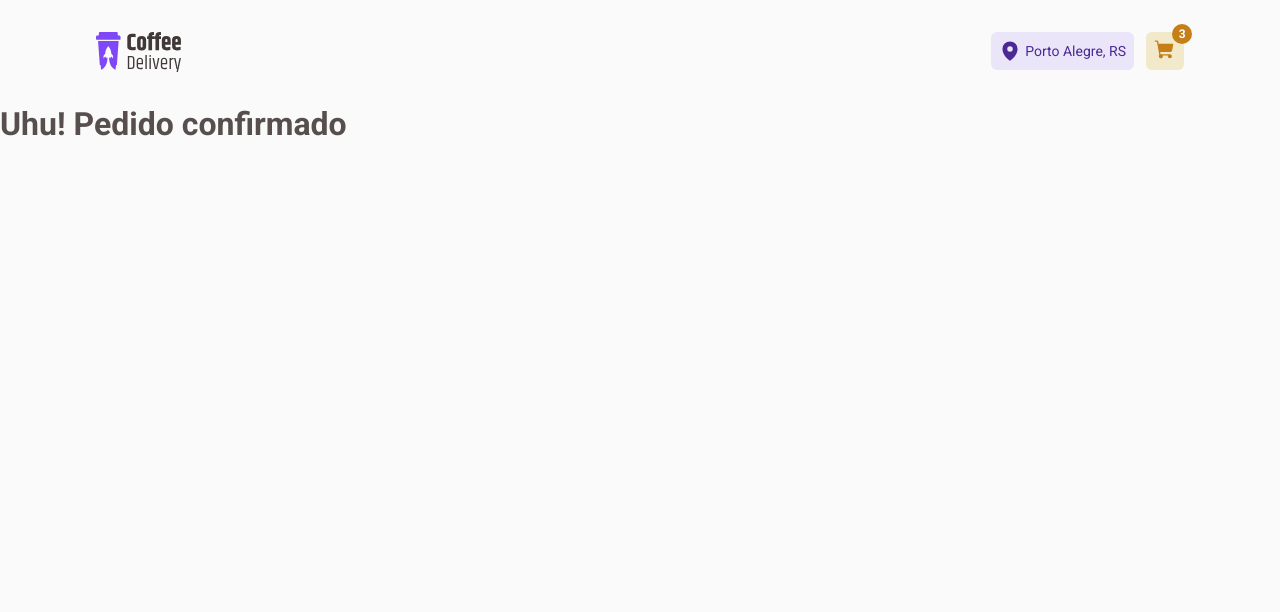
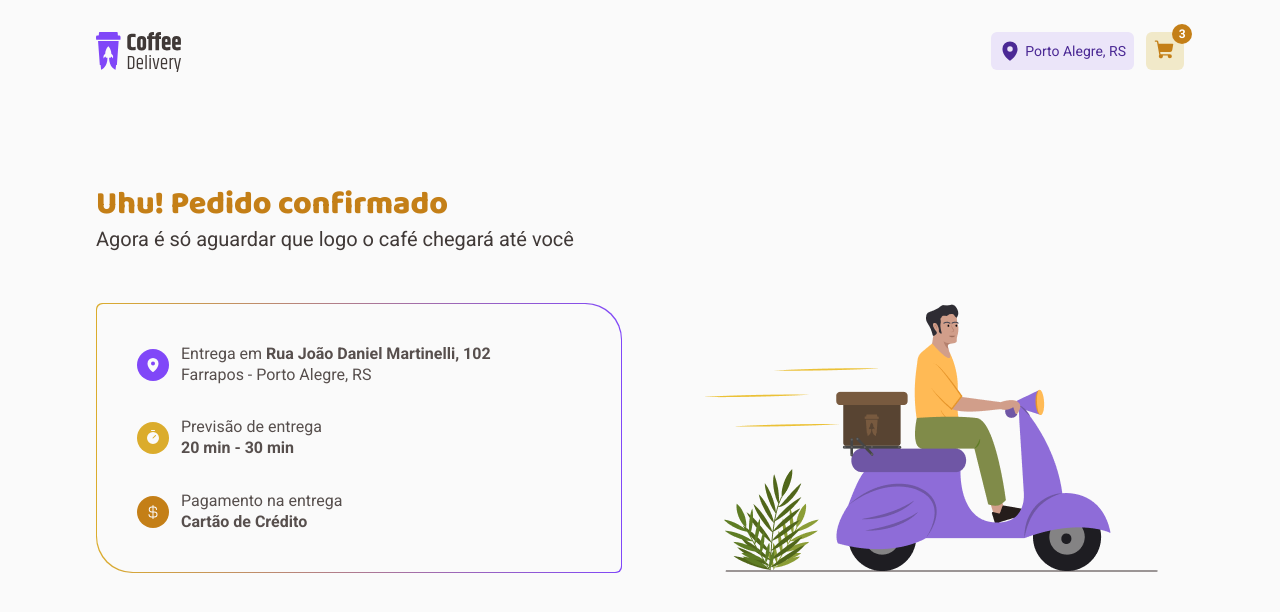
Before and after one commit to schayene/ignite-coffee-delivery, a React (Vite) app: page /success in a window 1280 px wide. Shown: the top 612 px of the page. Built offline with nearby package versions, Linux system fonts and the light colour scheme.

Commit message:
feat: page completed order success

```diff
--- a/src/pages/ConfirmedOrder/index.tsx
+++ b/src/pages/ConfirmedOrder/index.tsx
@@ -1,3 +1,55 @@
+import {
+  ConfirmedOrderContainer,
+  DetailContainer,
+  DetailInfo,
+  GradientContainer,
+  OrderDetails,
+} from "./styles";
+
+import illustration from "../../assets/illustration.png";
+import { CurrencyDollar, MapPin, Timer } from "phosphor-react";
+
 export function ConfirmedOrder() {
-  return <h1>Uhu! Pedido confirmado</h1>;
+  return (
+    <ConfirmedOrderContainer>
+      <h1>Uhu! Pedido confirmado</h1>
+      <p>Agora é só aguardar que logo o café chegará até você</p>
+      <div>
+        <GradientContainer>
+          <OrderDetails>
+            <DetailContainer background="purple">
+              <span>
+                <MapPin size={16} weight="fill" />
+              </span>
+              <DetailInfo>
+                <p>
+                  Entrega em <strong>Rua João Daniel Martinelli, 102</strong>
+                </p>
+                <p>Farrapos - Porto Alegre, RS</p>
+              </DetailInfo>
+            </DetailContainer>
+            <DetailContainer background="yellow">
+              <span>
+                <Timer size={16} weight="fill" />
+              </span>
+              <DetailInfo>
+                <p>Previsão de entrega</p>
+                <strong>20 min - 30 min </strong>
+              </DetailInfo>
+            </DetailContainer>
+            <DetailContainer background="yellow-dark">
+              <span>
+                <CurrencyDollar size={16} weight="fill" />
+              </span>
+              <DetailInfo>
+                <p>Pagamento na entrega</p>
+                <strong>Cartão de Crédito</strong>
+              </DetailInfo>
+            </DetailContainer>
+          </OrderDetails>
+        </GradientContainer>
+        <img src={illustration} />
+      </div>
+    </ConfirmedOrderContainer>
+  );
 }
--- /dev/null
+++ b/src/pages/ConfirmedOrder/styles.ts
@@ -0,0 +1,94 @@
+import styled from "styled-components";
+import { Wrapper } from "../../layouts/DefaultLayout/styles";
+
+export const ConfirmedOrderContainer = styled(Wrapper)`
+  padding-block: 5rem;
+
+  h1 {
+    font-family: "Baloo 2", sans-serif;
+    font-size: 2rem;
+    font-weight: 800;
+    color: ${(props) => props.theme["yellow-dark"]};
+  }
+
+  > p {
+    font-size: 1.25rem;
+    color: ${(props) => props.theme["base-subtitle"]};
+  }
+
+  > div {
+    display: flex;
+    align-items: center;
+    justify-content: space-between;
+    gap: 2rem;
+
+    margin-top: 2.5rem;
+
+    img {
+      width: 100%;
+      max-width: 30.75rem;
+    }
+  }
+
+  @media (max-width: 768px) {
+    > div {
+      flex-direction: column-reverse;
+      align-items: flex-start;
+    }
+  }
+`;
+
+export const GradientContainer = styled.div`
+  width: 100%;
+  max-width: 32.875rem;
+  border-radius: 6px 36px;
+  padding: 1px;
+
+  background: linear-gradient(
+    to right,
+    ${(props) => props.theme.yellow},
+    ${(props) => props.theme.purple}
+  );
+`;
+
+export const OrderDetails = styled.div`
+  display: flex;
+  flex-direction: column;
+  gap: 2rem;
+
+  padding: 2.5rem;
+  border-radius: 6px 36px;
+  background: ${(props) => props.theme.background};
+`;
+
+const STATUS_COLORS = {
+  yellow: "yellow",
+  purple: "purple",
+  "yellow-dark": "yellow-dark",
+} as const;
+
+interface DetailContainerProps {
+  background: keyof typeof STATUS_COLORS;
+}
+
+export const DetailContainer = styled.div<DetailContainerProps>`
+  display: flex;
+  align-items: center;
+  gap: 0.75rem;
+
+  span {
+    min-width: 2rem;
+    width: 2rem;
+    height: 2rem;
+    border-radius: 50%;
+
+    display: flex;
+    justify-content: center;
+    align-items: center;
+
+    color: ${(props) => props.theme.background};
+    background: ${(props) => props.theme[STATUS_COLORS[props.background]]};
+  }
+`;
+
+export const DetailInfo = styled.div``;
```
Also changed, not shown: src/assets/illustration.png (added).
